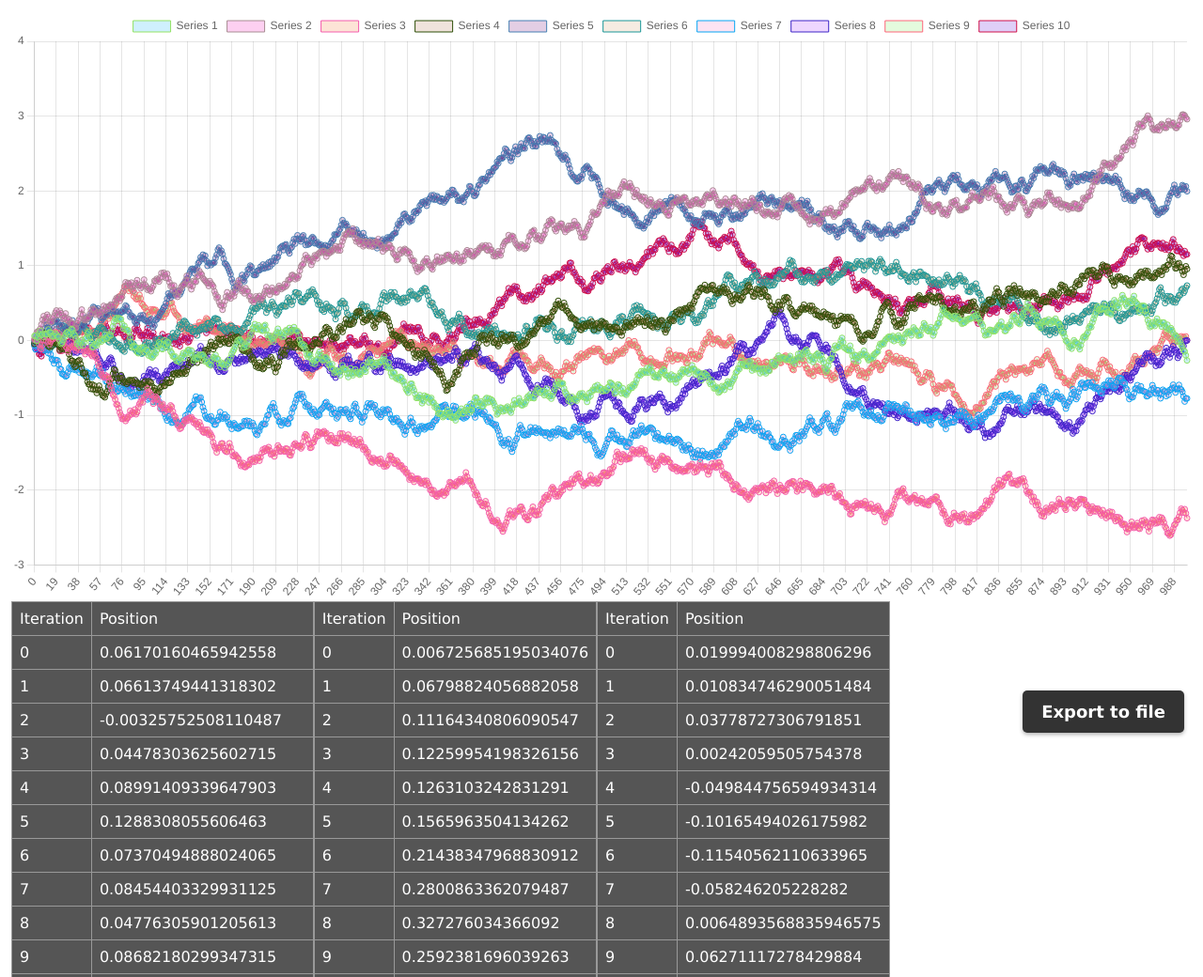
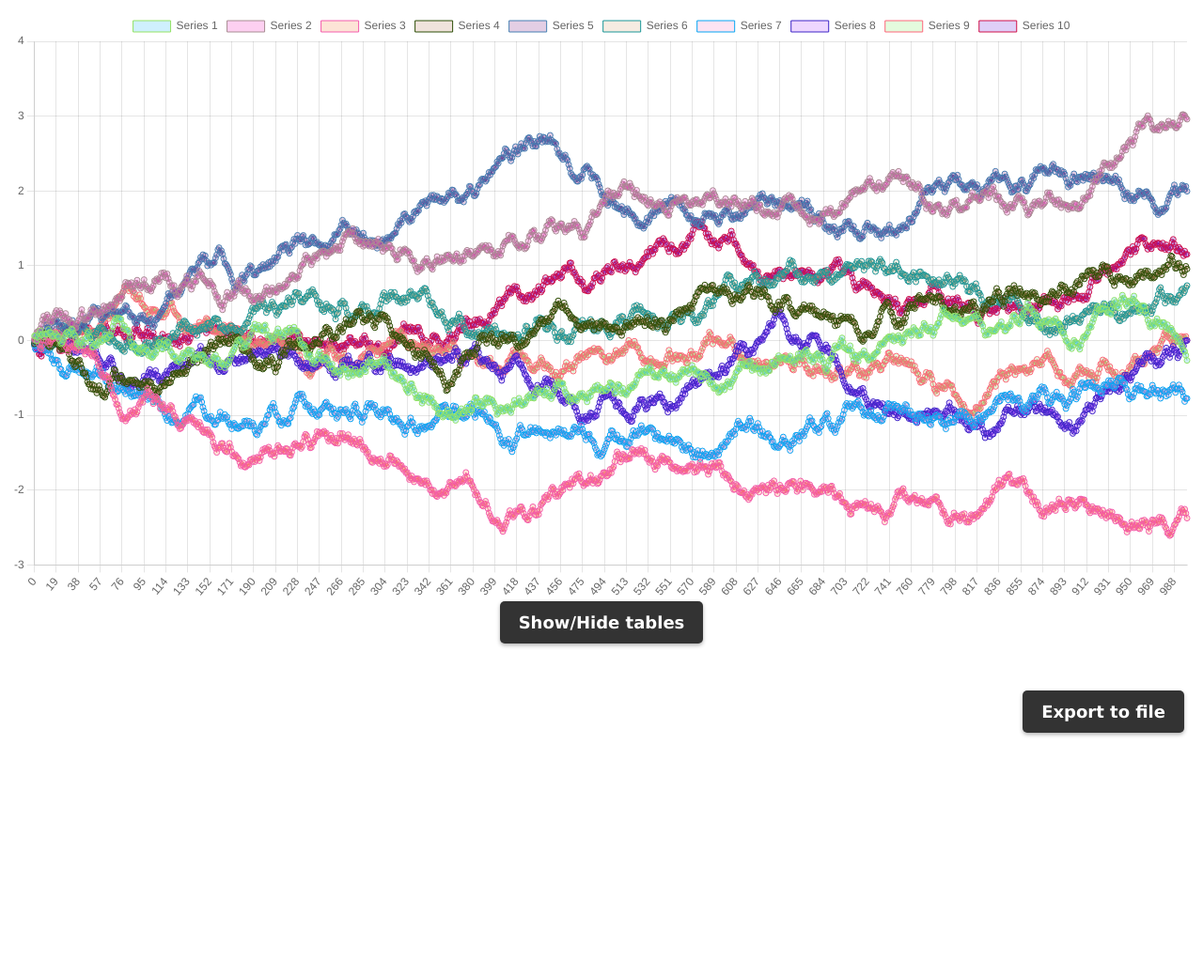
Before and after one commit to Mathias007/brownian-motion, a website: page index.html in a window 1280 px wide. Shown: the top 1040 px of the page at 94% size. After the commit the page ends 800 px from the top, so only its background shows below. Drawn offline with nearby package versions, Linux system fonts and the light colour scheme; animation ran at ten frames a second.

Commit message:
Toggle tables visibility.

```diff
--- a/index.html
+++ b/index.html
@@ -10,7 +10,13 @@
     <body>
         <button id="export-btn" class="export-button">Export to file</button>
 
-        <canvas id="chart"></canvas>
+        <div id="chart-container">
+            <canvas id="chart"></canvas>
+
+            <button id="toggle-tables-btn" class="toggle-button">
+                Show/Hide tables
+            </button>
+        </div>
 
         <script src="https://cdnjs.cloudflare.com/ajax/libs/xlsx/0.16.2/xlsx.full.min.js"></script>
         <script src="https://cdn.jsdelivr.net/npm/file-saver@2.0.2/dist/FileSaver.min.js"></script>
--- a/main.js
+++ b/main.js
@@ -18,7 +18,7 @@ function brownianMotion(initialPosition) {
 const series = [];
 for (let j = 0; j < 10; j++) {
     const table = document.createElement("table");
-    table.classList.add("results-table");
+    table.classList.add("results-table", "hidden");
     const header = table.createTHead();
     const row = header.insertRow();
     const iterationCell = row.insertCell();
@@ -106,3 +106,12 @@ exportBtn.addEventListener("click", () => {
     const fileName = "results.xlsx";
     XLSX.writeFile(wb, fileName);
 });
+
+// Dodanie event listenera na przycisk
+const toggleBtn = document.getElementById("toggle-tables-btn");
+toggleBtn.addEventListener("click", () => {
+    const tables = document.querySelectorAll(".results-table");
+    tables.forEach((table) => {
+        table.classList.toggle("hidden");
+    });
+});
--- a/style.css
+++ b/style.css
@@ -39,7 +39,8 @@ th {
 }
 
 /* Zmiana wyglądu przycisku */
-.export-button {
+.export-button,
+.toggle-button {
     padding: 12px 20px;
     font-size: 18px;
     font-weight: bold;
@@ -52,7 +53,22 @@ th {
 }
 
 /* Efekt przy najechaniu myszką */
-.export-button:hover {
+.export-button:hover,
+.toggle-button:hover {
     background-color: #555;
     transition: background-color 0.2s ease;
 }
+
+#chart-container {
+    display: flex;
+    flex-direction: column;
+    align-items: center;
+}
+
+.results-table {
+    display: inline-block;
+}
+
+.results-table.hidden {
+    display: none;
+}
```
